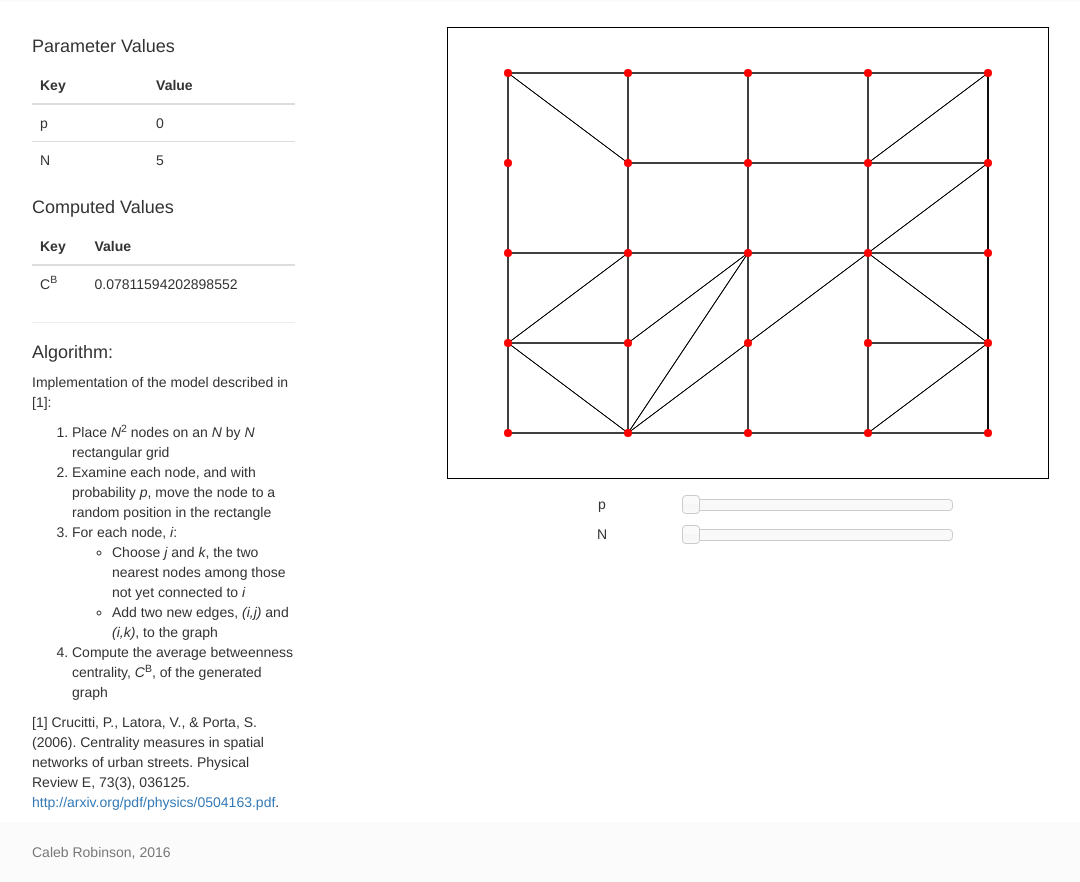
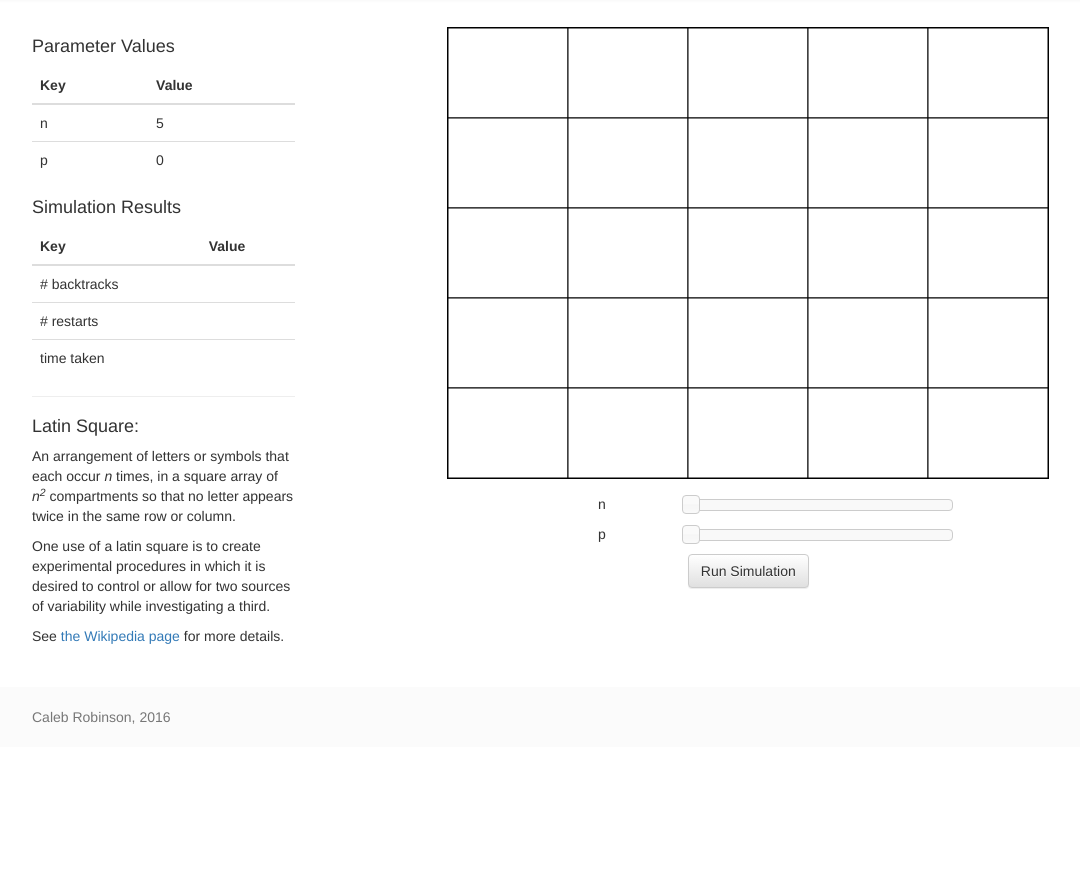
Before and after one commit to calebrob6/latinSquares, a plain HTML site: page index.html in a window 1280 px wide. Shown: the part 53-935 px from the top of the page, without its empty margins (38-1118 px from the left). After the commit the page ends 800 px from the top, so only its background shows below. Drawn offline with Linux system fonts and the light colour scheme.

Commit message:
0. Converted into latin square visualizer.

```diff
--- a/index.html
+++ b/index.html
@@ -6,7 +6,7 @@
   <meta http-equiv="X-UA-Compatible" content="IE=edge">
   <meta name="viewport" content="width=device-width, initial-scale=1">
 
-  <title>Latin Square Solver</title>
+  <title>Latin Squares</title>
 
   <!-- Bootstrap -->
   <link href="css/bootstrap.min.css" rel="stylesheet">
@@ -39,7 +39,7 @@
       background-color: #FBFBFB;
     }
 
-    body > .container {
+    body> .container {
       padding: 80px 15px 0;
     }
 
@@ -47,7 +47,7 @@
       margin: 20px 0;
     }
 
-    .footer > .container {
+    .footer> .container {
       padding-right: 15px;
       padding-left: 15px;
     }
@@ -56,17 +56,17 @@
       background-color: #F8F8F8;
     }
 
-    .navbar-color .navbar-nav>.active>a, .personal-navbar .navbar-nav>.open>a {
-      background-image: -webkit-linear-gradient(top,#dbdbdb 0,#e2e2e2 100%);
-      background-image: -o-linear-gradient(top,#dbdbdb 0,#e2e2e2 100%);
-      background-image: -webkit-gradient(linear,left top,left bottom,from(#dbdbdb),to(#e2e2e2));
-      background-image: linear-gradient(to bottom,#dbdbdb 0,#e2e2e2 100%);
-      filter: progid:DXImageTransform.Microsoft.gradient(startColorstr='#ffdbdbdb', endColorstr='#ffe2e2e2', GradientType=0);
+    .navbar-color .navbar-nav>.active>a,
+    .personal-navbar .navbar-nav>.open>a {
+      background-image: -webkit-linear-gradient(top, #dbdbdb 0, #e2e2e2 100%);
+      background-image: -o-linear-gradient(top, #dbdbdb 0, #e2e2e2 100%);
+      background-image: -webkit-gradient(linear, left top, left bottom, from(#dbdbdb), to(#e2e2e2));
+      background-image: linear-gradient(to bottom, #dbdbdb 0, #e2e2e2 100%);
+      filter: progid: DXImageTransform.Microsoft.gradient(startColorstr='#ffdbdbdb', endColorstr='#ffe2e2e2', GradientType=0);
       background-repeat: repeat-x;
-      -webkit-box-shadow: inset 0 3px 9px rgba(0,0,0,.075);
-      box-shadow: inset 0 3px 9px rgba(0,0,0,.075);
+      -webkit-box-shadow: inset 0 3px 9px rgba(0, 0, 0, .075);
+      box-shadow: inset 0 3px 9px rgba(0, 0, 0, .075);
     }
-
   </style>
 
 </head>
@@ -76,7 +76,7 @@
   <nav class="navbar navbar-default navbar-fixed-top">
     <div class="container">
       <div class="navbar-header">
-        <a class="navbar-brand" href="#">Latin Square Solver</a>
+        <a class="navbar-brand" href="#">Latin Squares</a>
       </div>
     </div>
   </nav>
@@ -88,6 +88,8 @@
         <div class="row">
           <div class="col-md-12">
 
+
+            <div class="infoBox">
               <h4>Parameter Values</h4>
               <table class="table">
                 <thead>
@@ -98,17 +100,19 @@
                 </thead>
                 <tbody>
                   <tr>
+                    <td>n</td>
+                    <td><span id="lblNval"></span></td>
+                  </tr>
+                  <tr>
                     <td>p</td>
                     <td><span id="lblPval"></span></td>
                   </tr>
-                <tr>
-                  <td>N</td>
-                  <td><span id="lblNval"></span></td>
-                </tr>
                 </tbody>
               </table>
+            </div>
 
-            <h4>Computed Values</h4>
+            <div class="infoBox">
+              <h4>Simulation Results</h4>
               <table class="table">
                 <thead>
                   <tr>
@@ -118,41 +122,31 @@
                 </thead>
                 <tbody>
                   <tr>
-                  <td>C<sup>B</sup></td>
-                  <td><span id="lblBetweennessCentrality"></span></td>
+                    <td># backtracks</td>
+                    <td><span id="lblNumBacktracks"></span></td>
+                  </tr>
+                  <tr>
+                    <td># restarts</td>
+                    <td><span id="lblNumRestarts"></span></td>
+                  </tr>
+                  <tr>
+                    <td>time taken</td>
+                    <td><span id="lblTimeTaken"></span></td>
                   </tr>
                 </tbody>
               </table>
+            </div>
 
             <hr/>
-            <h4>Algorithm:</h4>
+            <h4>Latin Square:</h4>
             <p>
-              Implementation of the model described in [1]:
+              An arrangement of letters or symbols that each occur <i>n</i> times, in a square array of <i>n<sup>2</sup></i> compartments so that no letter appears twice in the same row or column.
             </p>
-            <ol>
-              <li>
-                Place <i>N</i><sup>2</sup> nodes on an <i>N</i> by <i>N</i> rectangular grid
-              </li>
-              <li>
-                Examine each node, and with probability <i>p</i>, move the node to a random position in the rectangle
-              </li>
-              <li>
-                For each node, <i>i</i>:
-                <ul>
-                  <li>
-                    Choose <i>j</i> and <i>k</i>, the two nearest nodes among those not yet connected to <i>i</i>
-                  </li>
-                  <li>
-                    Add two new edges, <i>(i,j)</i> and <i>(i,k)</i>, to the graph
-                  </li>
-                </ul>
-              </li>
-              <li>
-                Compute the average betweenness centrality, <i>C</i><sup>B</sup>, of the generated graph
-              </li>
-            </ol>
             <p>
-              [1] Crucitti, P., Latora, V., &amp; Porta, S. (2006). Centrality measures in spatial networks of urban streets. Physical Review E, 73(3), 036125. <a href="http://arxiv.org/pdf/physics/0504163.pdf">http://arxiv.org/pdf/physics/0504163.pdf</a>.
+              One use of a latin square is to create experimental procedures in which it is desired to control or allow for two sources of variability while investigating a third.
+            </p>
+            <p>
+              See <a href="https://en.wikipedia.org/wiki/Latin_square">the Wikipedia page</a> for more details.
             </p>
 
           </div>
@@ -171,6 +165,21 @@
             <div class="row">
               <div class="col-md-offset-3 col-md-2 text-center">
                 <div style="margin-top:10px">
+                  n
+                </div>
+              </div>
+              <div class="col-md-4 text-center">
+                <div style="margin-top:15px">
+                  <div id="sliderN"></div>
+                </div>
+              </div>
+            </div>
+          </div>
+
+          <div class="col-md-12">
+            <div class="row">
+              <div class="col-md-offset-3 col-md-2 text-center">
+                <div style="margin-top:10px">
                   p
                 </div>
               </div>
@@ -182,20 +191,8 @@
             </div>
           </div>
 
-
-          <div class="col-md-12">
-            <div class="row">
-              <div class="col-md-offset-3 col-md-2 text-center">
-                <div style="margin-top:10px">
-                  N
-                </div>
-              </div>
-              <div class="col-md-4 text-center">
-                <div style="margin-top:15px">
-                  <div id="sliderN"></div>
-                </div>
-              </div>
-            </div>
+          <div class="col-md-12 text-center" style="margin-top:10px;">
+            <button class="btn btn-default">Run Simulation</button>
           </div>
 
         </div>
@@ -216,59 +213,42 @@
   <script src="js/bootstrap.min.js"></script>
 
   <script type="text/javascript">
-
-  	var canvas,context;
+    var canvas, context;
 
     var p;
-    var N;
+    var n;
 
-    var nodes = [];
-    var edges = [];
+    var cells = [];
 
     var stepX, stepY = 0;
-    var running = true;
 
-    var Edge = function(n1,n2){
-  		this.color = "#000";
-  		this.x1 = n1.x;
-  		this.y1 = n1.y;
-      this.x2 = n2.x;
-  		this.y2 = n2.y;
+    var running = false;
+
+    var colors = [];
+
+    var Cell = function(pt, val) {
+      this.val = val
+      this.x = pt.x;
+      this.y = pt.y;
+      this.width = stepX;
+      this.height = stepY;
     }
 
-    Edge.prototype.draw = function(){
-      context.strokeStyle = this.color;
+    Cell.prototype.draw = function() {
+      context.fillStyle = colors[this.val];
+      context.fillRect(this.x * this.width, this.y * this.height, this.width, this.height);
+
+      context.lineWidth = "1";
+      context.strokeStyle = "black";
       context.beginPath();
-      context.moveTo(this.x1,this.y1);
-      context.lineTo(this.x2,this.y2);
-  		context.closePath();
+      context.rect(this.x * this.width, this.y * this.height, this.width, this.height);
       context.stroke();
+
     }
 
-  	var Node = function(i){
-  		//basic props
-      this.id = i;
-  		this.width=10;
-  		this.height=10;
-  		this.color = "#f00";
-  		this.x = canvas.width/2 - this.width/2;
-  		this.y = canvas.height/2;
-      this.r = 4;
-
-      this.edges = [];
+    function getRandomColor() {
+      return '#' + Math.floor(Math.random() * 0xFFFFFF).toString(16);
     }
-
-  	Node.prototype.draw = function(){
-      context.fillStyle = this.color;
-  		context.beginPath();
-  		context.arc(this.x, this.y, this.r, 0, Math.PI*2, true);
-  		context.closePath();
-  		context.fill();
-    }
-
-  	$(document).ready(function(){
-  		initAll();
-  	})
 
     function shuffleArray(array) {
       for (var i = array.length - 1; i > 0; i--) {
@@ -280,180 +260,178 @@
       return array;
     }
 
-    function dist(n1, n2){
-  	   return Math.sqrt(Math.pow(n2.y-n1.y,2) + Math.pow(n2.x-n1.x,2));
+    function randRange(min, max) {
+      return Math.floor((Math.random() * max) + min);
     }
 
-    function isConnected(currentNode,otherNode){
-      for(var i=0;i<currentNode.edges.length;i++){
-        if(currentNode.edges[i].id == otherNode.id) return true;
-      }
-      return false;
-    }
-
-    function randRange(min,max){
-  		return Math.floor((Math.random()*max)+min);
-  	}
-
-    function updateP(val){
-      p=val/100;
+    function updateP(val) {
+      p = val / 100;
       $("#lblPval").html(p);
     }
 
-    function updateN(val){
-      N=val;
-      stepX = canvas.width/N;
-      stepY = canvas.height/N;
-      $("#lblNval").html(N);
-    }
+    function updateN(val) {
+      n = val;
+      stepX = canvas.width / n;
+      stepY = canvas.height / n;
+      $("#lblNval").html(n);
 
-    function newGraph(){
-      running = false;
-
-      nodes = [];
-      edges = [];
-
-      for(var i=0;i<N;i++){
-        for(var j=0;j<N;j++){
-          var tempNode = new Node(i*N+j);
-          //console.debug(i*N+j)
-
-          tempNode.x = (i*stepX) + 0.5*(stepX);
-          tempNode.y = (j*stepY) + 0.5*(stepY);
-
-          if(Math.random()<p){
-            tempNode.x = randRange(0+(0.5*stepX),canvas.width-(1.5*stepX))
-            tempNode.y = randRange(0+(0.5*stepY),canvas.height-(1.5*stepY))
-          }
-
-          nodes.push(tempNode);
+      //make color scheme
+      colors = ["#FFFFFF"]
+      for (var i = 0; i < n; i++) {
+        colors.push(getRandomColor());
       }
     }
 
-      nodeVisitOrder = [];
-      for(var i=0;i<nodes.length;i++){
-        nodeVisitOrder.push(i);
-      }
-      shuffleArray(nodeVisitOrder)
-
-      for(var i_=0;i_<nodeVisitOrder.length;i_++){
-        i = nodeVisitOrder[i_];
-
-        var firstClosest = null;
-        var firstClosestDistance = Infinity;
-        var secondClosest = null;
-        var secondClosestDistance = Infinity;
-
-        var currentNode = nodes[i];
-        for(var j=0;j<nodes.length;j++){
-          var otherNode = nodes[j];
-          if(j!=i && !isConnected(currentNode,otherNode)){
-
-            var d = dist(currentNode,otherNode);
-
-            if(d<firstClosestDistance){
-              firstClosest = otherNode;
-              firstClosestDistance = d;
-            }else if(d<secondClosestDistance){
-              secondClosest = otherNode;
-              secondClosestDistance = d;
+    function doubleIndexToSingle(pt){
+      return pt.y * n + pt.x;
     }
 
+    function singleIndexToDouble(i){
+      pt = {
+        "x":0,
+        "y":0
+      };
+      pt.x = i % n;
+      pt.y = Math.floor(i / n);
+      return pt;
+    }
+
+    function isLegal(){
+
+      //check each row
+      for (var i = 0; i < n; i++) {
+        var mySet = new Set();
+        for (var j = 0; j < n; j++) {
+
+          pt = {
+            "x": i,
+            "y": j
+          }
+
+          cellIndex = doubleIndexToSingle(pt);
+          cellVal = cells[cellIndex].val;
+
+          if(cellVal!=0){
+            if(mySet.has(cellVal)){
+              return false;
+            }else{
+              mySet.add(cellVal);
+            }
+          }
+
+        }
+      }
+      //check each row
+      for (var i = 0; i < n; i++) {
+        var mySet = new Set();
+        for (var j = 0; j < n; j++) {
+
+          pt = {
+            "x": j,
+            "y": i
+          }
+
+          cellIndex = doubleIndexToSingle(pt);
+          cellVal = cells[cellIndex].val;
+
+          if(cellVal!=0){
+            if(mySet.has(cellVal)){
+              return false;
+            }else{
+              mySet.add(cellVal);
+            }
+          }
 
         }
       }
 
-        currentNode.edges.push(firstClosest)
-        currentNode.edges.push(secondClosest)
 
-        firstClosest.edges.push(currentNode)
-        secondClosest.edges.push(currentNode)
+      return true;
+    }
 
-        edges.push(new Edge(currentNode,firstClosest));
-        edges.push(new Edge(currentNode,secondClosest));
+    function newProblem() {
+      running = false;
 
+      cells = [];
+
+      for (var i = 0; i < n; i++) {
+        for (var j = 0; j < n; j++) {
+
+          pt = {
+            "x": i,
+            "y": j
+          }
+
+          var tempCell = new Cell(pt, 0);
+          cells.push(tempCell);
+        }
       }
 
 
-      /*
-        Compute average betweenness centrality
-      */
-      var G = new jsnx.Graph();
-      for(var i=0;i<nodes.length;i++){
-        G.addNode(nodes[i].id);
-      }
-      for(var i=0;i<nodes.length;i++){
-        for(var j=0;j<nodes[i].edges.length;j++){
-            G.addEdge(nodes[i].id,nodes[i].edges[j].id);
+      //create random map
+      for (var i = 0; i < cells.length; i++) {
+        if (Math.random() < p) {
+          cells[i].val = randRange(1, n + 1);
         }
       }
-      betweennessCentrality = jsnx.betweennessCentrality(G);
-      totalBetweennessCentrality = 0;
-      for(var i=0;i<nodes.length;i++){
-        totalBetweennessCentrality+=betweennessCentrality._numberValues[i];
+
+      //check to make sure this is not illegal
+      if (!isLegal()) {
+        console.info("Problem not feasible, restarting...")
+        newProblem();
       }
-      averageBetweennessCentrality = totalBetweennessCentrality/nodes.length;
-      $("#lblBetweennessCentrality").html(averageBetweennessCentrality)
+
 
       running = true;
       renderLoop();
     }
 
 
-  	function initAll(){
+    function initAll() {
       canvas = $("#renderCanvas")[0];
       context = canvas.getContext("2d");
       canvas.width = 600;
       canvas.height = 450;
 
-      function handleSlider(event, ui){
+      $("#sliderP").slider({
+        slide: function(event, ui) {
           updateP(ui.value);
-        newGraph();
-      }
-
-
-      $("#sliderP").slider({
-        slide: function(event, ui){
-          updateP(ui.value);
-          newGraph();
+          newProblem();
         }
       });
       updateP(0);
 
       $("#sliderN").slider({
-        slide: function(event, ui){
+        slide: function(event, ui) {
           updateN(ui.value);
-          newGraph();
+          newProblem();
         },
         min: 5,
         max: 15
       });
       updateN(5);
 
-      stepX = canvas.width/N;
-      stepY = canvas.height/N;
+      stepX = canvas.width / n;
+      stepY = canvas.height / n;
 
-      newGraph();
+      newProblem();
     }
 
+    function renderLoop() {
+      if (running) {
+        context.clearRect(0, 0, canvas.width, canvas.height);
 
-
-    function renderLoop(){
-		if(running){
-			context.clearRect(0,0,canvas.width,canvas.height);
-
-      for(var i=0;i<edges.length;i++){
-				edges[i].draw();
+        for (var i = 0; i < cells.length; i++) {
+          cells[i].draw();
         }
 
-      for(var i=0;i<nodes.length;i++){
-				nodes[i].draw();
-			}
-
-			setTimeout(renderLoop,10);
+        setTimeout(renderLoop, 10);
       }
     }
 
+    $(document).ready(function() {
+      initAll();
+    })
   </script>
 </body>
 
```
Lines whose indentation alone changed are shown as unchanged.
